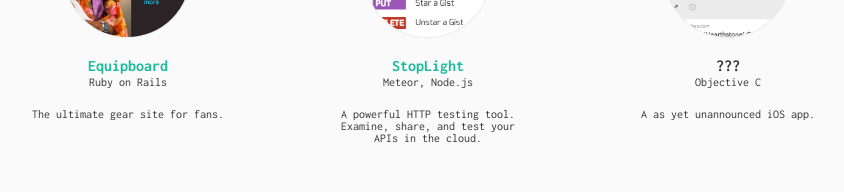
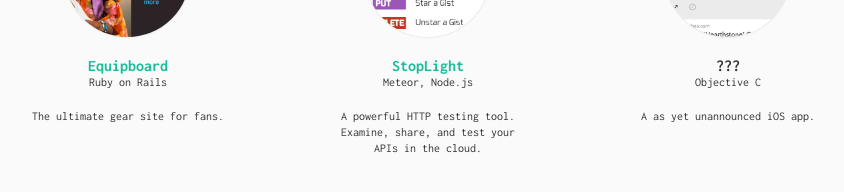
Before and after one commit to marbemac/marbemac.github.io, a Jekyll site: the page built from index.html, in a window 1280 px wide. Shown: the part 564-756 px from the top of the page, without its empty margins (212-1056 px from the left). Built offline with Jekyll 4.4.1, drawn with Linux system fonts in a browser that asks for light colours; nearby versions of some CDN libraries.

Commit message:
update portfolio item p line height

```diff
--- a/css/main.css
+++ b/css/main.css
@@ -81,4 +81,5 @@ h1 {
   .portfolio-item p {
     font-size: 12px;
     max-width: 200px;
-    margin: auto; }
+    margin: auto;
+    line-height: 16px; }
--- a/css/main.scss
+++ b/css/main.scss
@@ -108,5 +108,6 @@ h1 {
 		font-size: 12px;
 		max-width: 200px;
 		margin: auto;
+		line-height: 16px;
 	}
 }
```
